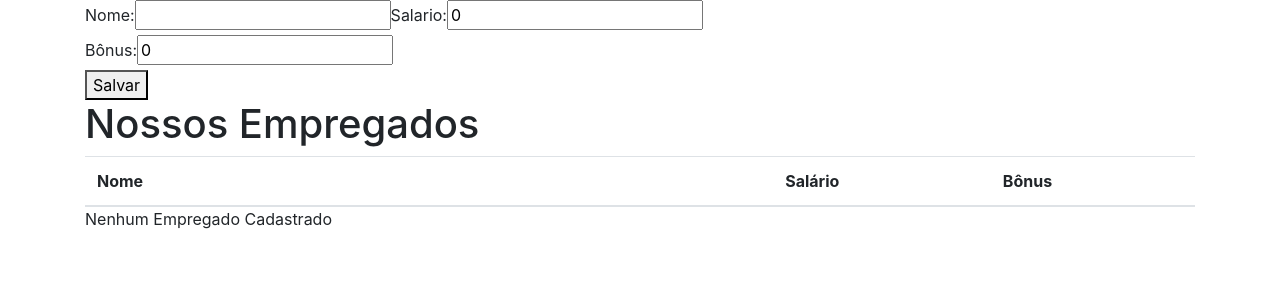
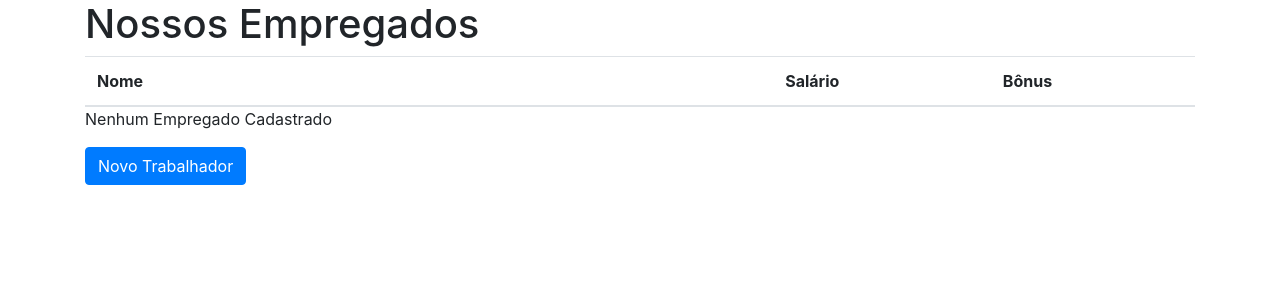
Before and after one commit to eduardoJoseRibeiro/iniciando-angular6, an Angular app: page / in a window 1280 px wide. Shown: the top 300 px of the page. Built offline with nearby package versions, Linux system fonts and the light colour scheme.

Commit message:
Criando Modal

```diff
--- a/src/app/app.component.html
+++ b/src/app/app.component.html
@@ -1,2 +1,3 @@
-<employee-new></employee-new>
+<!-- <employee-new></employee-new> -->
 <employee-list> </employee-list>
+<employee-new-modal></employee-new-modal>
--- a/src/app/employee-new-modal/employee-new-modal.component.html
+++ b/src/app/employee-new-modal/employee-new-modal.component.html
@@ -1,3 +1,27 @@
-<p>
-  employee-new-modal works!
-</p>
+<!-- Button trigger modal -->
+<div class="container">
+  <button type="button" class="btn btn-primary" data-toggle="modal" data-target="#exampleModal">
+    Novo Trabalhador
+  </button>
+</div>
+
+<!-- Modal -->
+<div class="modal fade" id="exampleModal" tabindex="-1" role="dialog" aria-labelledby="exampleModalLabel" aria-hidden="true">
+  <div class="modal-dialog" role="document">
+    <div class="modal-content">
+      <div class="modal-header">
+        <h5 class="modal-title" id="exampleModalLabel">Novo Trabalhador</h5>
+        <button type="button" class="close" data-dismiss="modal" aria-label="Close">
+          <span aria-hidden="true">&times;</span>
+        </button>
+      </div>
+      <div class="modal-body">
+        <employee-new></employee-new>
+      </div>
+      <div class="modal-footer">
+        <button type="button" class="btn btn-secondary" data-dismiss="modal">Fechar</button>
+        <button type="button" class="btn btn-primary">Salvar</button>
+      </div>
+    </div>
+  </div>
+</div>
--- a/src/app/employee-new-modal/employee-new-modal.component.ts
+++ b/src/app/employee-new-modal/employee-new-modal.component.ts
@@ -1,7 +1,7 @@
 import { Component, OnInit } from '@angular/core';
 
 @Component({
-  selector: 'app-employee-new-modal',
+  selector: 'employee-new-modal',
   templateUrl: './employee-new-modal.component.html',
   styleUrls: ['./employee-new-modal.component.css']
 })
```
